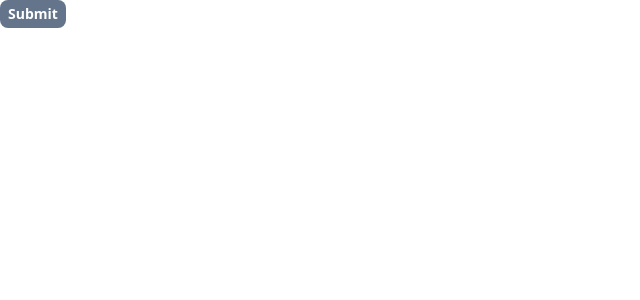
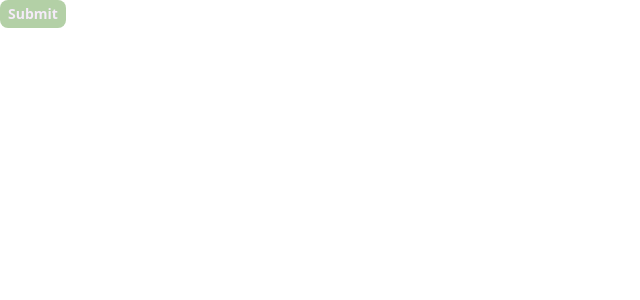
Before and after one commit to leximoon/ttrpg-notetaking-app, a Next.js app: page / in a window 1280 px wide. Shown: the top 300 px of the page, without its empty margins (0-640 px from the left). Built offline with nearby package versions, Linux system fonts and the light colour scheme.

Commit message:
Added variant prop to the button. Added compound variants functionality

```diff
--- a/src/components/button/button.tsx
+++ b/src/components/button/button.tsx
@@ -1,37 +1,80 @@
 import { cva, type VariantProps } from "class-variance-authority";
 
-const button = cva("button rounded-lg", {
+const button = cva("button rounded-lg text-primary-contrast", {
     variants: {
         intent: {
-      primary: [
-        "bg-blue-500",
-        "text-white",
-        "border-transparent",
-        "hover:bg-blue-600",
-      ],
-      secondary: [
-        "bg-slate-500",
-        "text-white",
-        "border-gray-400",
-        "hover:bg-gray-100",
-      ],
+            primary: [""],
+            secondary: [""],
+        },
+        variant: {
+            fill: ["border-transparent"],
+            dashed: ["text-text font-semibold border-2 border-dashed"],
         },
         size: {
             s: ["text-sm", "py-1", "px-2"],
             m: ["text-base", "py-2", "px-4"],
-      l: ["text-lg", "py-3", "px-6"]
+            l: ["text-lg", "py-3", "px-6"],
         },
     },
+    compoundVariants: [
+        {
+            intent: "primary",
+            variant: "fill",
+            class: "bg-primary/70 hover:bg-primary",
+        },
+        {
+            intent: "secondary",
+            variant: "fill",
+            class: "bg-secondary/70 hover:bg-secondary",
+        },
+        {
+            intent: "primary",
+            variant: "dashed",
+            class: "border-primary hover:bg-primary/30",
+        },
+        {
+            intent: "secondary",
+            variant: "dashed",
+            class: "border-secondary hover:bg-secondary/30",
+        },
+    ],
     defaultVariants: {
         intent: "primary",
         size: "m",
+        variant: "fill",
     },
 });
 
-interface ButtonProps extends React.ButtonHTMLAttributes<HTMLButtonElement>, VariantProps<typeof button> { label?: string }
-
-const Button = ({ intent, size, className, label, onClick, ...props }: ButtonProps) => {
-    return ( <button onClick={ onClick } className= {button({ className, intent, size})}>{ label }</button> );
+interface ButtonProps
+    extends React.ButtonHTMLAttributes<HTMLButtonElement>,
+        VariantProps<typeof button> {
+    label?: string;
+    fillOut?: boolean;
 }
 
+const Button = ({
+    intent,
+    size,
+    variant,
+    className,
+    label,
+    fillOut = false,
+    onClick,
+    ...props
+}: ButtonProps) => {
+    return (
+        <button
+            onClick={onClick}
+            className={`${fillOut && "w-full h-full"} ${button({
+                className,
+                intent,
+                size,
+                variant,
+            })}`}
+        >
+            {label}
+        </button>
+    );
+};
+
 export { Button };
```
Also changed, not shown: src/app/page.tsx (+10 -5 lines), 1 other file (tests, documents, lock files or other folders). Lines whose indentation alone changed are shown as unchanged.
